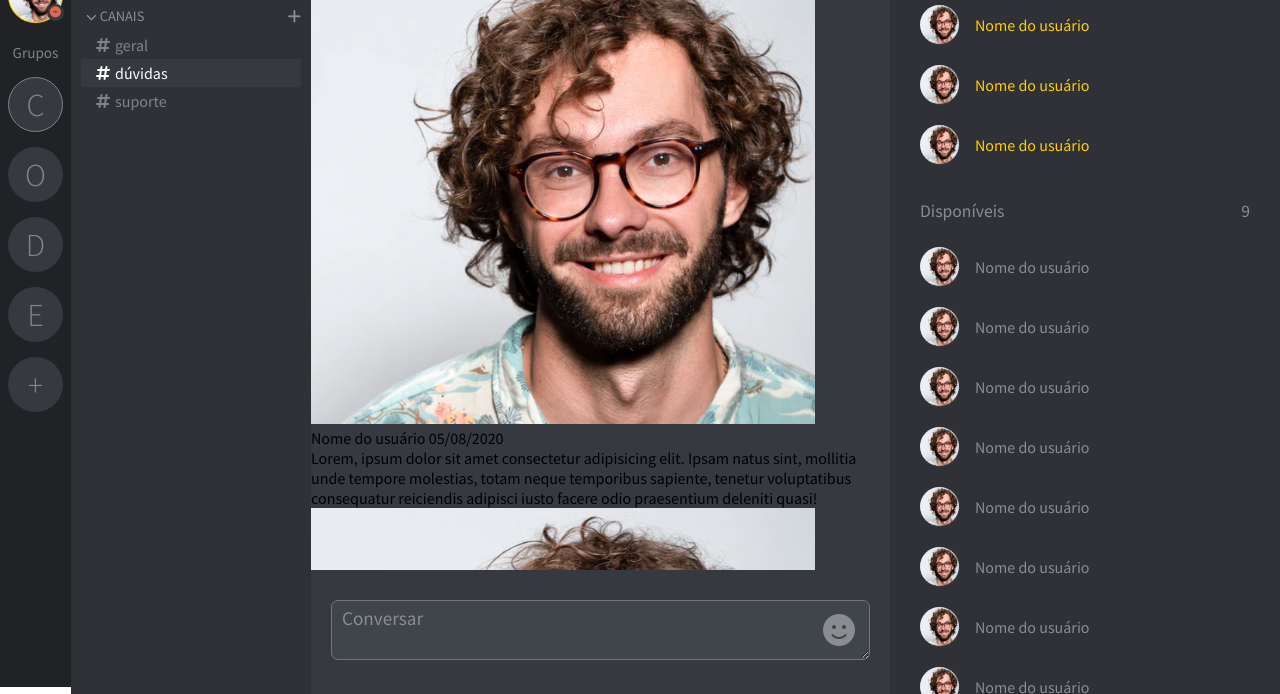
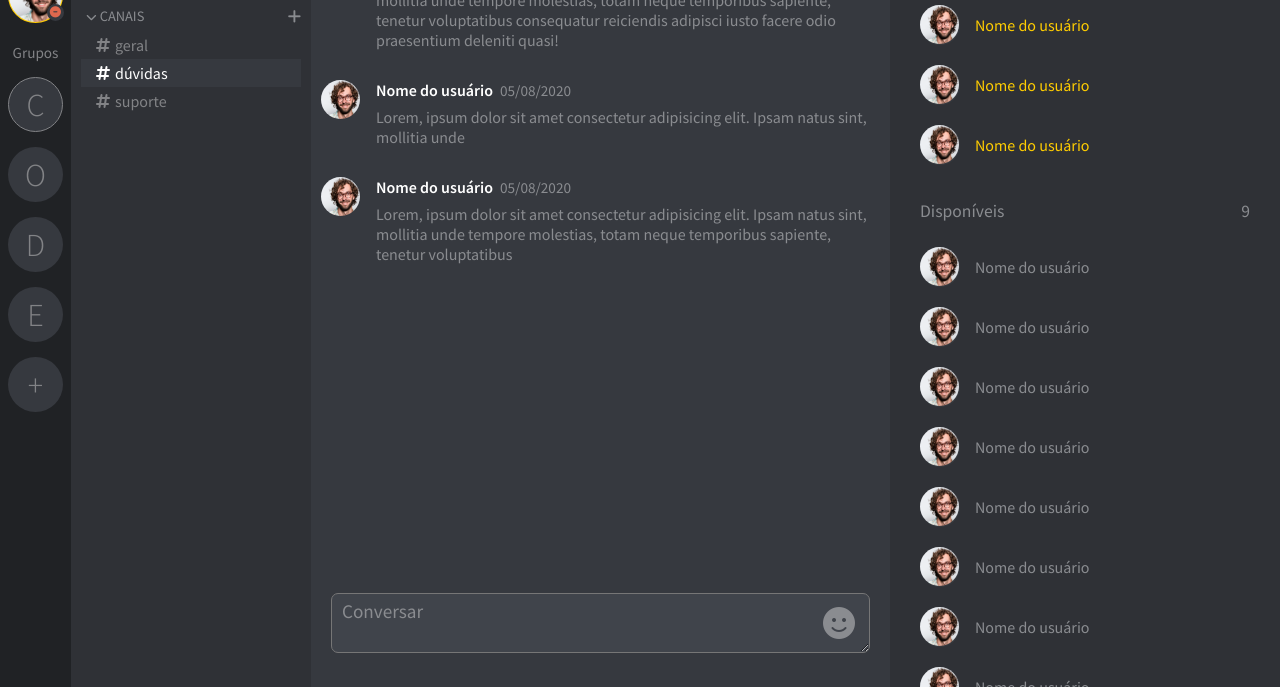
Before and after one commit to candidosouza/app_code_slack, a website with bundled scripts: page public/index.html in a window 1280 px wide. Shown: the part 113-807 px from the top of the page. Built offline with nearby package versions, Linux system fonts and the light colour scheme.

Commit message:
estilizando as mensagens

```diff
--- a/src/styles/scss/main/page.scss
+++ b/src/styles/scss/main/page.scss
@@ -334,7 +334,7 @@
       flex-direction: column;
       justify-content: flex-start;
 
-      padding: 20px 0;
+      padding: 10px;
 
       max-height: calc(100vh - 163px);
       overflow-y: scroll;
@@ -350,6 +350,59 @@
 
       &::-webkit-scrollbar-track {
         background-color: $secondary;
+      }
+
+
+      .message {
+        display: flex;
+        align-items: flex-start;
+        justify-content: flex-start;
+        margin-bottom: 30px;
+
+        .img-user {
+          width: 40px;
+          height: 40px;
+          flex-shrink: 0;
+          border-radius: 50%;
+          margin-right: 15px;
+          background-color: $primary;
+
+          img {
+            width: 100%;
+            border-radius: 50%;
+            width: 39px;
+            height: 39px;
+          }
+        }
+
+        .user-message {
+          header {
+            font-size: 1em;
+            font-weight: 600;
+            color: $white;
+            margin-bottom: 7px;
+
+            display: flex;
+            align-items: center;
+
+            time {
+              font-size: 0.95em;
+              font-weight: 400;
+              color: $gray;
+              margin-left: 7px;
+            }
+          }
+
+          .content-message {
+            width: 100%;
+            min-height: 40px;
+            font-size: 1em;
+            font-weight: 400;
+            color: $gray;
+            text-align: left;
+          }
+        }
+
       }
     }
 
@@ -369,11 +422,9 @@
           font-size: 1.2em;
           color: $white;
 
-
           &::placeholder {
             color: $gray;
           }
-
         }
 
         span {
```
Also changed, not shown: public/css/main.css. Lines whose indentation alone changed are shown as unchanged.
